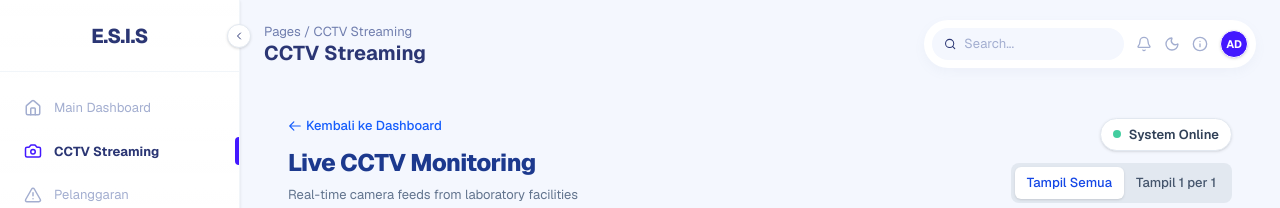
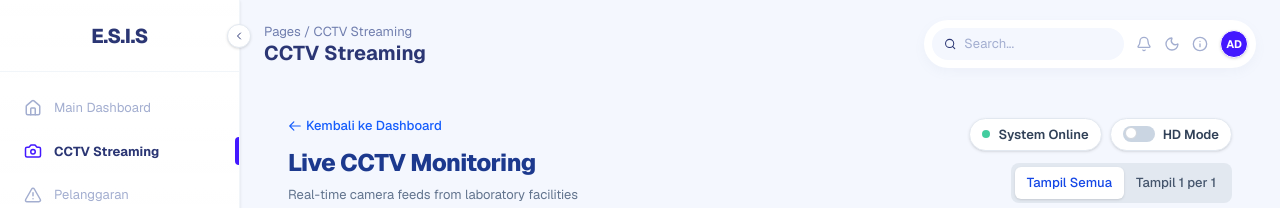
Before and after one commit to diverleem/esis, a Next.js app in the folder frontend/: page /cctv in a window 1280 px wide. Shown: the top 208 px of the page. Built offline with nearby package versions, Linux system fonts and the light colour scheme.

Commit message:
adding sd hd mode

```diff
--- a/frontend/app/(dashboard)/cctv/page.tsx
+++ b/frontend/app/(dashboard)/cctv/page.tsx
@@ -22,6 +22,7 @@ export default function CCTVPage() {
 
     const [viewMode, setViewMode] = useState<"all" | "single">("all");
     const [selectedCamId, setSelectedCamId] = useState<number>(1);
+    const [isHDMode, setIsHDMode] = useState<boolean>(false);
 
     const activeCamera = cameras.find((c) => c.id === selectedCamId) || cameras[0];
 
@@ -54,9 +55,27 @@ export default function CCTVPage() {
                         </p>
                     </div>
                     <div className="flex flex-col items-start md:items-end gap-3 w-full md:w-auto">
-                        <div className="flex items-center space-x-2 bg-white dark:bg-neutral-900 px-3 py-1.5 rounded-full border border-slate-200 dark:border-neutral-700 shadow-sm transition-colors">
-                            <span className="w-2 h-2 rounded-full bg-emerald-500 animate-pulse"></span>
-                            <span className="text-[13px] font-semibold text-slate-700 dark:text-slate-200">System Online</span>
+                        <div className="flex flex-wrap items-center justify-end gap-2 w-full">
+                            <div className="flex items-center space-x-2 bg-white dark:bg-neutral-900 px-3 py-1.5 rounded-full border border-slate-200 dark:border-neutral-700 shadow-sm transition-colors">
+                                <span className="w-2 h-2 rounded-full bg-emerald-500 animate-pulse"></span>
+                                <span className="text-[13px] font-semibold text-slate-700 dark:text-slate-200">System Online</span>
+                            </div>
+
+                            {/* HD Toggle */}
+                            <div className="flex items-center space-x-2 bg-white dark:bg-neutral-900 px-3 py-1.5 rounded-full border border-slate-200 dark:border-neutral-700 shadow-sm transition-colors">
+                                <label className="relative inline-flex items-center cursor-pointer">
+                                    <input
+                                        type="checkbox"
+                                        className="sr-only peer"
+                                        checked={isHDMode}
+                                        onChange={() => setIsHDMode(!isHDMode)}
+                                    />
+                                    <div className="w-8 h-4 bg-slate-300 peer-focus:outline-none rounded-full peer dark:bg-neutral-600 peer-checked:after:translate-x-full peer-checked:after:border-white after:content-[''] after:absolute after:top-[2px] after:left-[2px] after:bg-white after:border-gray-300 after:border after:rounded-full after:h-3 after:w-3 after:transition-all dark:border-gray-600 peer-checked:bg-blue-600"></div>
+                                    <span className="ml-2 text-[13px] font-semibold text-slate-700 dark:text-slate-200">
+                                        HD Mode
+                                    </span>
+                                </label>
+                            </div>
                         </div>
 
                         {/* Mode Switcher */}
@@ -119,7 +138,7 @@ export default function CCTVPage() {
                             {/* Stream Container */}
                             <div className="w-full aspect-video bg-neutral-950 relative">
                                 <iframe
-                                    src={cam.url}
+                                    src={isHDMode ? cam.url : cam.url.replace("stream.ucim.my.id/cam_", "stream.ucim.my.id/Ecam_")}
                                     className="w-full h-full border-none absolute inset-0"
                                     allowFullScreen
                                     title={`CCTV Camera ${cam.name}`}
```
